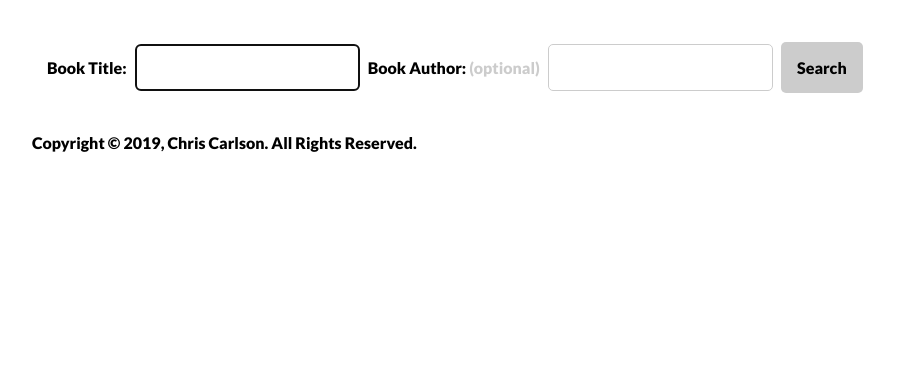
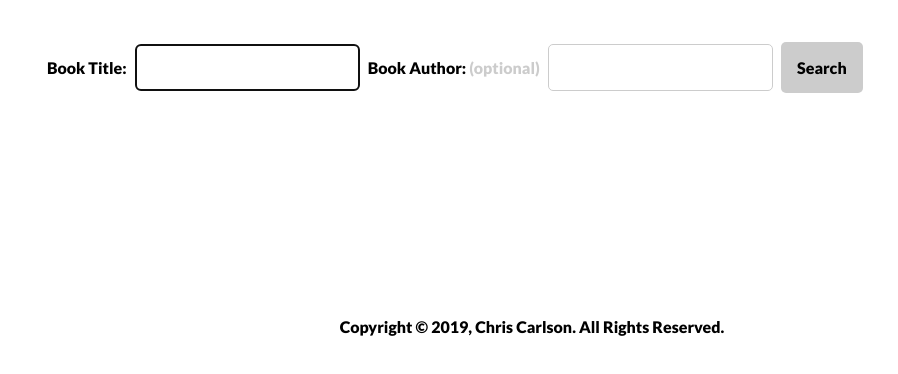
Before and after one commit to chriscarlsondev/book-lookup, a plain HTML site: page index.html in a window 1280 px wide. Shown: the part 154-528 px from the top of the page, without its empty margins (108-1006 px from the left). Drawn offline with nearby package versions, Linux system fonts and the light colour scheme.

Commit message:
updated look of footer

```diff
--- a/css/styles.css
+++ b/css/styles.css
@@ -59,8 +59,9 @@ section {
 
 footer {
   clear: both;
-  margin: 10px auto;
+  margin: 200px auto 0px auto;
   max-width: 1000px;
+  text-align: center;
 }
 
 .gray {
```
